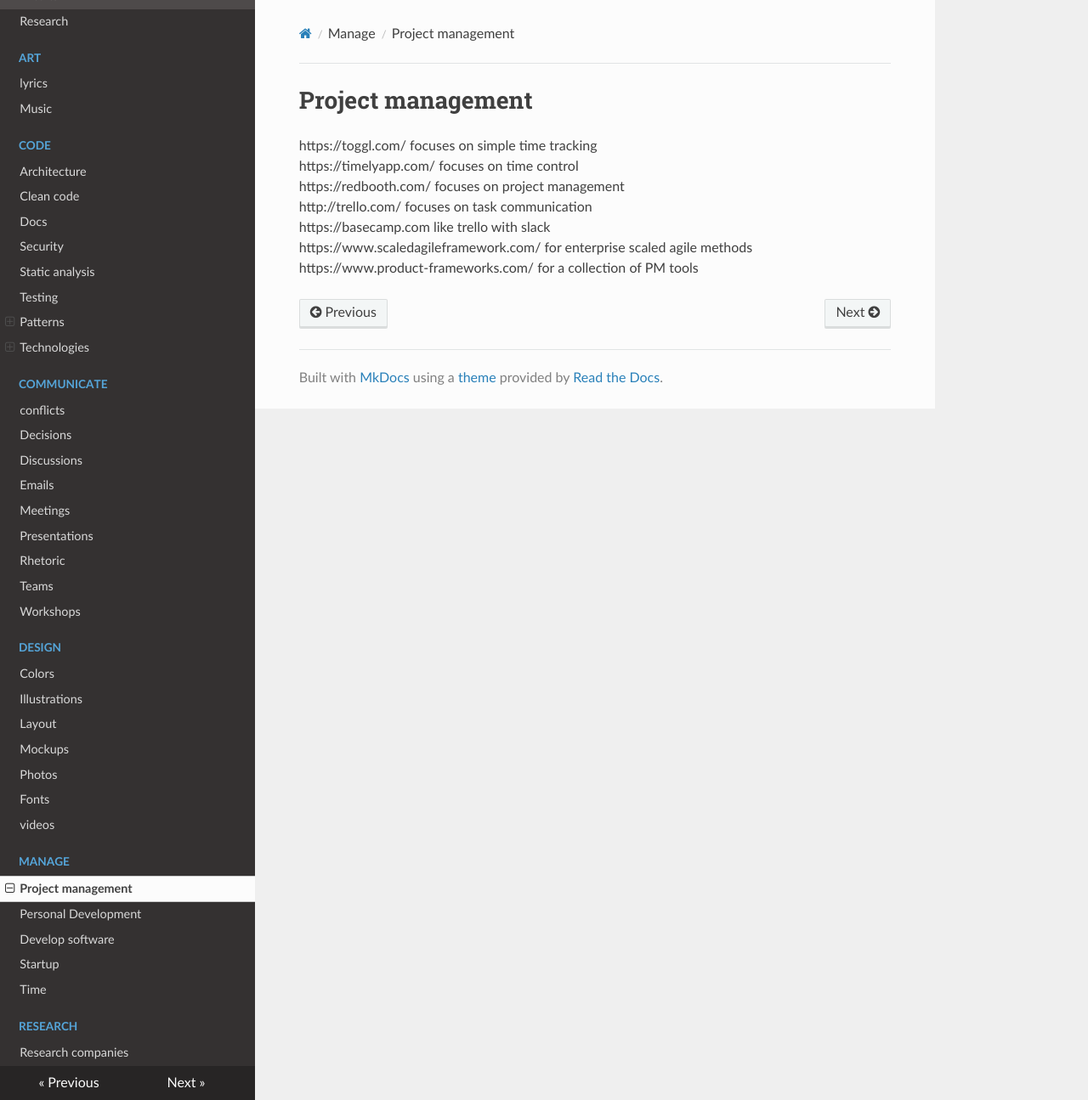
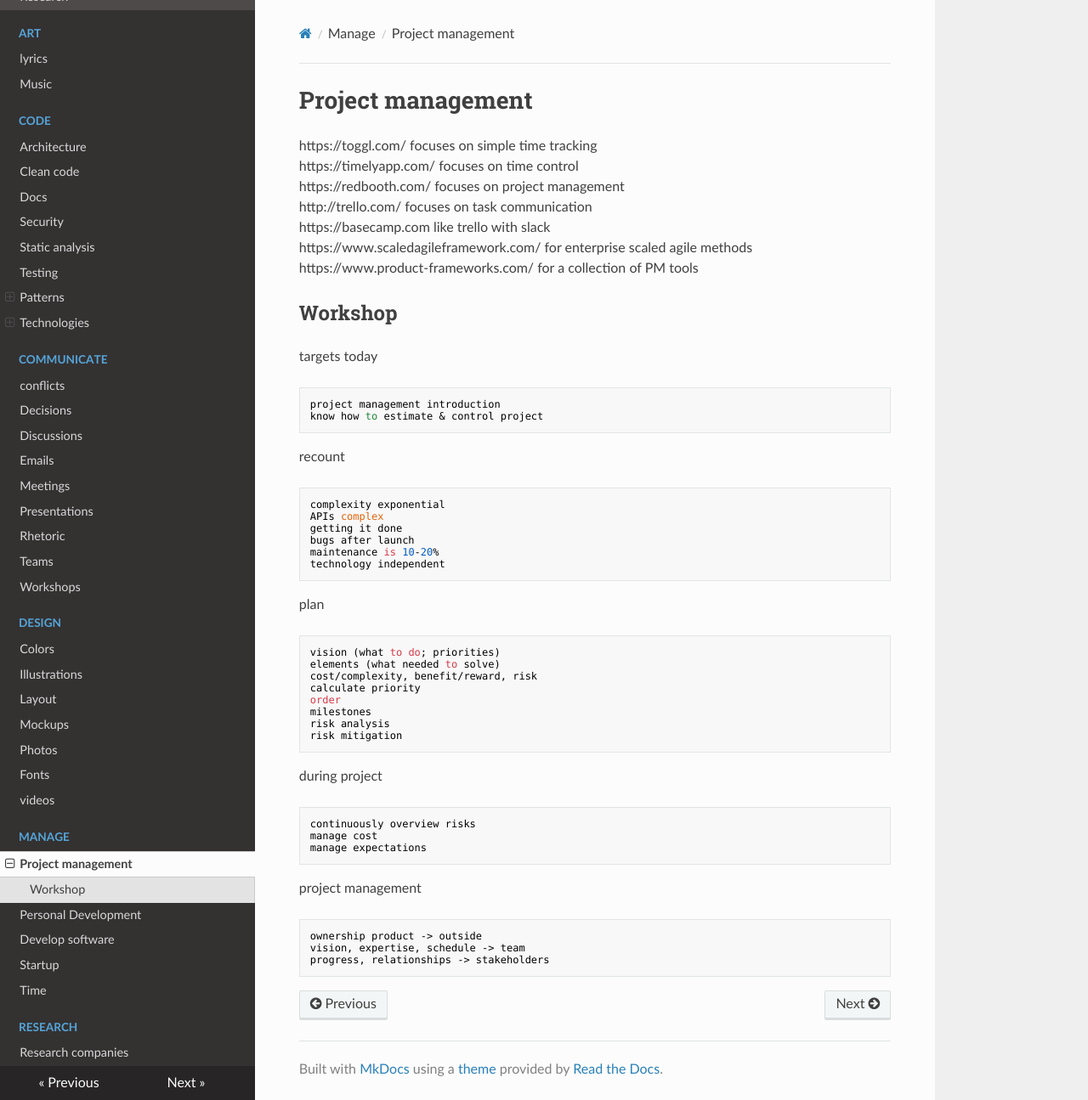
Before and after one commit to famoser/docs, an MkDocs documentation site: the page built from docs/manage/project.md, in a window 1280 px wide and 1295 px high. Shown: the whole window at 85% size. Built offline with MkDocs 1.6.1, drawn with Linux system fonts in a browser that asks for light colours; nearby versions of some CDN libraries.

Commit message:
note pm workshop

```diff
--- a/docs/manage/project.md
+++ b/docs/manage/project.md
@@ -7,3 +7,42 @@
 https://basecamp.com like trello with slack
 https://www.scaledagileframework.com/ for enterprise scaled agile methods
 https://www.product-frameworks.com/ for a collection of PM tools
+
+## Workshop
+
+targets today
+
+	project management introduction
+	know how to estimate & control project
+
+recount
+
+	complexity exponential
+	APIs complex
+	getting it done
+	bugs after launch
+	maintenance is 10-20%
+	technology independent
+
+plan
+
+	vision (what to do; priorities)
+	elements (what needed to solve)
+	cost/complexity, benefit/reward, risk
+	calculate priority
+	order
+	milestones
+	risk analysis
+	risk mitigation
+
+during project
+
+	continuously overview risks
+	manage cost
+	manage expectations
+
+project management
+
+	ownership product -> outside
+	vision, expertise, schedule -> team
+	progress, relationships -> stakeholders
```
